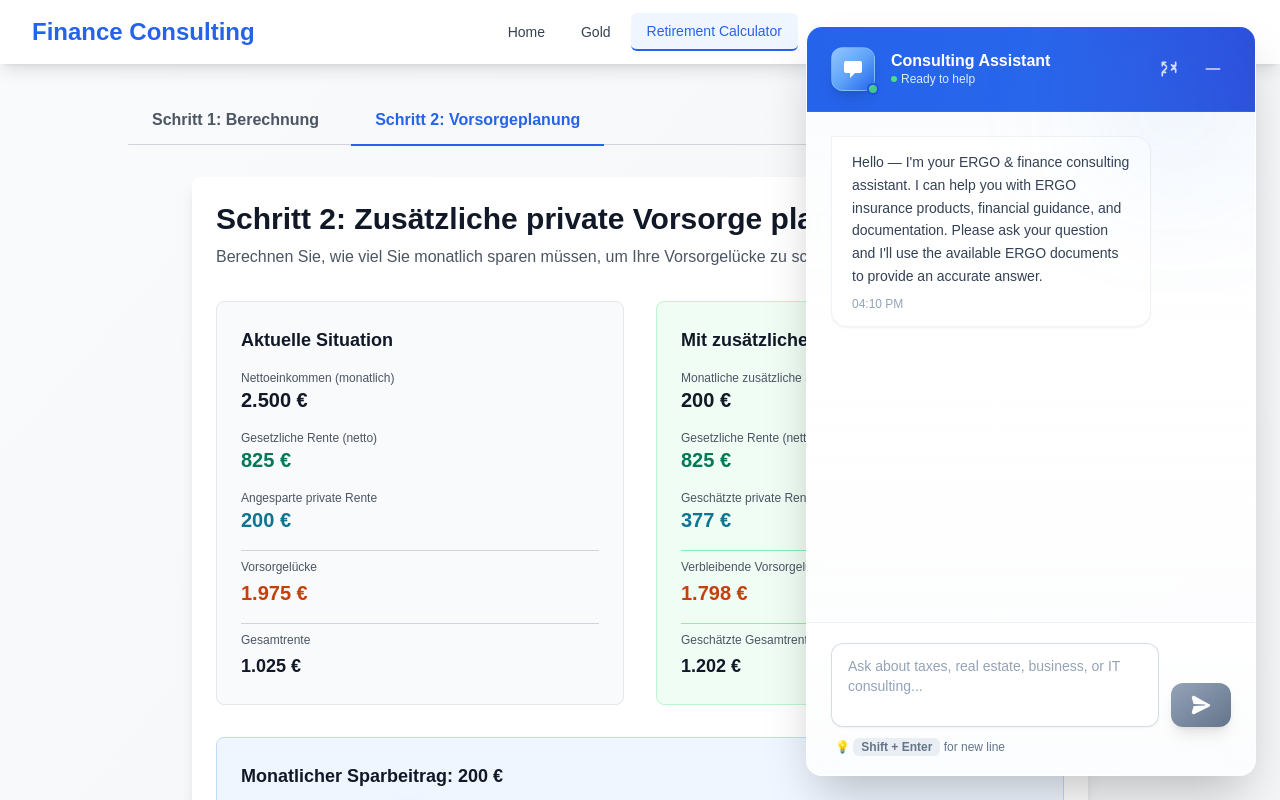
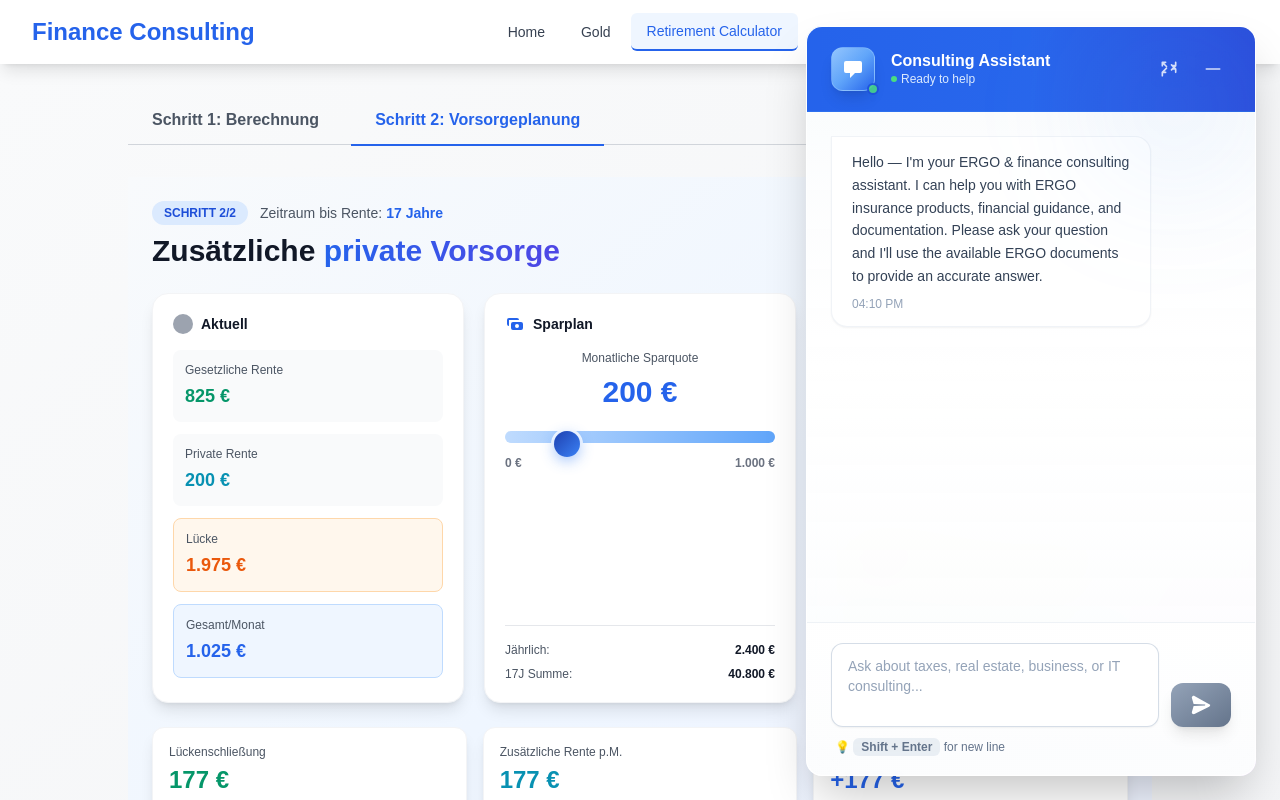
Before and after one commit to quocvietphung/document-intelligence-lab, a Next.js app: page /en/rentenrechner in a window 1280 px wide. Both pictures are taken after a click on the button "Schritt 2: Vorsorgeplanung". Shown: the top 800 px of the page. Built offline with nearby package versions, Linux system fonts and the light colour scheme.

Commit message:
Refactor: Enhance PensionStep2 layout and improve component structure for better user experience

```diff
--- a/components/pension/PensionStep2.tsx
+++ b/components/pension/PensionStep2.tsx
@@ -55,8 +55,6 @@ const PensionStep2: React.FC<PensionStep2Props> = ({
   const [monthlyContribution, setMonthlyContribution] = useState(200);
   const [settings] = useState<PensionSettings>(DEFAULT_SETTINGS);
 
-  // ...existing code...
-
   // Compute age and years until retirement
   const currentAge = new Date().getFullYear() - birthYear;
   const yearsUntilRetirement = Math.max(0, settings.rentenbeginnAlter - currentAge);
@@ -80,110 +78,169 @@ const PensionStep2: React.FC<PensionStep2Props> = ({
   }, [netIncome, birthYear, totalPrivatePension, settings, wunschrente]);
 
   // Calculate annual cost and cumulative investment
-  const totalMonthlyInvestment = monthlyContribution;
   const totalAnnualInvestment = monthlyContribution * 12;
   const totalCumulativeInvestment = monthlyContribution * 12 * yearsUntilRetirement;
 
+  // Calculate gap reduction and percentage
+  const gapReduction = basePensionResult.vorsorgeluecke - projectedPensionResult.vorsorgeluecke;
+  const gapReductionPercent = basePensionResult.vorsorgeluecke > 0
+    ? (gapReduction / basePensionResult.vorsorgeluecke) * 100
+    : 0;
+
   return (
-    <div className="w-full max-w-4xl mx-auto p-6 bg-white rounded-lg shadow-lg">
-      {/* Header */}
-      <div className="mb-8">
-        <h1 className="text-3xl font-bold text-gray-900 mb-2">
-          Schritt 2: Zusätzliche private Vorsorge planen
+    <div className="min-h-screen bg-gradient-to-br from-slate-50 via-blue-50 to-indigo-50 p-4 md:p-6">
+      <div className="max-w-7xl mx-auto">
+        {/* Compact Header */}
+        <div className="mb-6">
+          <div className="flex items-center gap-3 mb-2">
+            <span className="px-3 py-1 bg-blue-100 text-blue-700 text-xs font-bold rounded-full">
+              SCHRITT 2/2
+            </span>
+            <span className="text-sm text-gray-600">
+              <span className="font-medium">Zeitraum bis Rente:</span>
+              <span className="font-bold text-blue-600 ml-1">{yearsUntilRetirement} Jahre</span>
+            </span>
+          </div>
+          <h1 className="text-2xl md:text-3xl font-bold text-gray-900">
+            Zusätzliche <span className="bg-gradient-to-r from-blue-600 to-indigo-600 bg-clip-text text-transparent">private Vorsorge</span>
           </h1>
-        <p className="text-gray-600">
-          Berechnen Sie, wie viel Sie monatlich sparen müssen, um Ihre Vorsorgelücke zu schließen.
-        </p>
         </div>
 
-      {/* Main Content */}
-      <div className="grid grid-cols-1 lg:grid-cols-2 gap-8 mb-8">
-        {/* Left: Current Situation */}
-        <div className="p-6 bg-gray-50 rounded-lg border border-gray-200">
-          <h2 className="text-lg font-bold text-gray-900 mb-4">Aktuelle Situation</h2>
+        {/* Main 3-Column Grid */}
+        <div className="grid lg:grid-cols-3 gap-5 mb-6">
+          {/* LEFT: Aktuelle Situation */}
+          <div className="bg-white rounded-2xl p-5 shadow-lg border border-gray-100">
+            <h3 className="text-sm font-bold text-gray-900 mb-4 flex items-center gap-2">
+              <span className="w-5 h-5 rounded-full bg-gray-400"></span>
+              Aktuell
+            </h3>
 
-          <div className="space-y-4">
-            <div>
-              <p className="text-xs text-gray-600">Nettoeinkommen (monatlich)</p>
-              <p className="text-xl font-bold text-gray-900">{formatCurrency(netIncome)}</p>
-            </div>
-
-            <div>
-              <p className="text-xs text-gray-600">Gesetzliche Rente (netto)</p>
-              <p className="text-xl font-bold text-emerald-700">
+            <div className="space-y-3">
+              <div className="bg-gray-50 rounded-lg p-3">
+                <p className="text-xs text-gray-600 mb-1">Gesetzliche Rente</p>
+                <p className="text-lg font-bold text-emerald-600">
                   {formatCurrency(basePensionResult.gesetzlicheRenteNetto)}
                 </p>
               </div>
 
-            <div>
-              <p className="text-xs text-gray-600">Angesparte private Rente</p>
-              <p className="text-xl font-bold text-cyan-700">
+              <div className="bg-gray-50 rounded-lg p-3">
+                <p className="text-xs text-gray-600 mb-1">Private Rente</p>
+                <p className="text-lg font-bold text-cyan-600">
                   {formatCurrency(existingPrivateRente)}
                 </p>
               </div>
 
-            <div className="pt-2 border-t border-gray-300">
-              <p className="text-xs text-gray-600 mb-1">Vorsorgelücke</p>
-              <p
-                className={`text-xl font-bold ${
+              <div className={`rounded-lg p-3 ${
                 basePensionResult.vorsorgeluecke > 0
-                    ? "text-orange-700"
-                    : "text-green-700"
-                }`}
-              >
+                  ? "bg-orange-50 border border-orange-200"
+                  : "bg-green-50 border border-green-200"
+              }`}>
+                <p className="text-xs text-gray-600 mb-1">Lücke</p>
+                <p className={`text-lg font-bold ${
+                  basePensionResult.vorsorgeluecke > 0
+                    ? "text-orange-600"
+                    : "text-green-600"
+                }`}>
                   {formatCurrency(basePensionResult.vorsorgeluecke)}
                 </p>
               </div>
 
-            <div className="pt-2 border-t border-gray-300">
-              <p className="text-xs text-gray-600 mb-1">Gesamtrente</p>
-              <p className="text-lg font-bold text-gray-900">
+              <div className="bg-blue-50 rounded-lg p-3 border border-blue-200">
+                <p className="text-xs text-gray-600 mb-1">Gesamt/Monat</p>
+                <p className="text-lg font-bold text-blue-600">
                   {formatCurrency(basePensionResult.gesamtRente)}
                 </p>
               </div>
             </div>
           </div>
 
-        {/* Right: Projected Situation */}
-        <div className="p-6 bg-green-50 rounded-lg border border-green-200">
-          <h2 className="text-lg font-bold text-gray-900 mb-4">Mit zusätzlicher Vorsorge</h2>
+          {/* MIDDLE: Slider */}
+          <div className="bg-white rounded-2xl p-5 shadow-lg border border-gray-100 flex flex-col">
+            <h3 className="text-sm font-bold text-gray-900 mb-4 flex items-center gap-2">
+              <svg className="w-5 h-5 text-blue-600" fill="currentColor" viewBox="0 0 20 20">
+                <path d="M4 4a2 2 0 00-2 2v4a2 2 0 002 2V6h10a2 2 0 00-2-2H4zm2 6a2 2 0 012-2h8a2 2 0 012 2v4a2 2 0 01-2 2H8a2 2 0 01-2-2v-4zm6 4a2 2 0 100-4 2 2 0 000 4z" />
+              </svg>
+              Sparplan
+            </h3>
 
-          <div className="space-y-4">
+            <div className="flex-1 flex flex-col justify-between">
               <div>
-              <p className="text-xs text-gray-600">Monatliche zusätzliche Sparbeitrag</p>
-              <p className="text-xl font-bold text-gray-900">{formatCurrency(monthlyContribution)}</p>
+                <div className="text-center mb-4">
+                  <p className="text-xs text-gray-600 mb-2">Monatliche Sparquote</p>
+                  <p className="text-3xl font-bold text-blue-600">
+                    {formatCurrency(monthlyContribution)}
+                  </p>
                 </div>
 
-            <div>
-              <p className="text-xs text-gray-600">Gesetzliche Rente (netto) [unverändert]</p>
-              <p className="text-xl font-bold text-emerald-700">
+                <input
+                  type="range"
+                  min="0"
+                  max="1000"
+                  step="25"
+                  value={monthlyContribution}
+                  onChange={(e) => setMonthlyContribution(parseInt(e.target.value))}
+                  className="w-full h-3 bg-gradient-to-r from-blue-200 to-blue-400 rounded-lg accent-blue-600 mb-3"
+                />
+
+                <div className="flex justify-between text-xs text-gray-500 font-semibold">
+                  <span>{formatCurrency(0)}</span>
+                  <span>{formatCurrency(1000)}</span>
+                </div>
+              </div>
+
+              <div className="space-y-2 mt-4 pt-4 border-t border-gray-200">
+                <div className="flex justify-between text-xs">
+                  <span className="text-gray-600">Jährlich:</span>
+                  <span className="font-bold text-gray-900">{formatCurrency(totalAnnualInvestment)}</span>
+                </div>
+                <div className="flex justify-between text-xs">
+                  <span className="text-gray-600">{yearsUntilRetirement}J Summe:</span>
+                  <span className="font-bold text-gray-900">{formatCurrency(totalCumulativeInvestment)}</span>
+                </div>
+              </div>
+            </div>
+          </div>
+
+          {/* RIGHT: Projected Situation */}
+          <div className="bg-gradient-to-br from-emerald-50 to-white rounded-2xl p-5 shadow-lg border border-emerald-200">
+            <h3 className="text-sm font-bold text-gray-900 mb-4 flex items-center gap-2">
+              <span className="w-5 h-5 rounded-full bg-emerald-500"></span>
+              Mit Sparbeitrag
+            </h3>
+
+            <div className="space-y-3">
+              <div className="bg-white rounded-lg p-3 border border-gray-200">
+                <p className="text-xs text-gray-600 mb-1">Gesetzliche Rente</p>
+                <p className="text-lg font-bold text-emerald-600">
                   {formatCurrency(projectedPensionResult.gesetzlicheRenteNetto)}
                 </p>
               </div>
 
-            <div>
-              <p className="text-xs text-gray-600">Geschätzte private Rente (inkl. Zusatz)</p>
-              <p className="text-xl font-bold text-cyan-700">
+              <div className="bg-white rounded-lg p-3 border border-gray-200">
+                <p className="text-xs text-gray-600 mb-1">Private Rente (inkl. Zusatz)</p>
+                <p className="text-lg font-bold text-cyan-600">
                   {formatCurrency(totalPrivatePension)}
                 </p>
               </div>
 
-            <div className="pt-2 border-t border-green-300">
-              <p className="text-xs text-gray-600 mb-1">Verbleibende Vorsorgelücke</p>
-              <p
-                className={`text-xl font-bold ${
+              <div className={`rounded-lg p-3 ${
+                projectedPensionResult.vorsorgeluecke > 0
+                  ? "bg-orange-100 border border-orange-300"
+                  : "bg-green-100 border border-green-300"
+              }`}>
+                <p className="text-xs text-gray-600 mb-1">Verbleibende Lücke</p>
+                <p className={`text-lg font-bold ${
                   projectedPensionResult.vorsorgeluecke > 0
                     ? "text-orange-700"
                     : "text-green-700"
-                }`}
-              >
+                }`}>
                   {formatCurrency(projectedPensionResult.vorsorgeluecke)}
                 </p>
               </div>
 
-            <div className="pt-2 border-t border-green-300">
-              <p className="text-xs text-gray-600 mb-1">Geschätzte Gesamtrente</p>
-              <p className="text-lg font-bold text-gray-900">
+              <div className="bg-emerald-100 rounded-lg p-3 border border-emerald-300">
+                <p className="text-xs text-gray-600 mb-1">Neue Gesamt/Monat</p>
+                <p className="text-lg font-bold text-emerald-700">
                   {formatCurrency(projectedPensionResult.gesamtRente)}
                 </p>
               </div>
@@ -191,111 +248,63 @@ const PensionStep2: React.FC<PensionStep2Props> = ({
           </div>
         </div>
 
-      {/* Contribution Slider */}
-      <div className="mb-8 p-6 bg-blue-50 rounded-lg border border-blue-200">
-        <h3 className="text-lg font-bold text-gray-900 mb-4">
-          Monatlicher Sparbeitrag: {formatCurrency(monthlyContribution)}
-        </h3>
+        {/* Impact Summary - Compact */}
+        <div className="grid md:grid-cols-3 gap-4 mb-6">
+          <div className="bg-white rounded-xl p-4 shadow-lg border border-gray-100">
+            <p className="text-xs text-gray-600 mb-1">Lückenschließung</p>
+            <p className="text-2xl font-bold text-emerald-600">
+              {formatCurrency(gapReduction)}
+            </p>
+            <p className="text-xs text-gray-500 mt-1">{gapReductionPercent.toFixed(0)}% der Lücke</p>
+          </div>
 
-        <input
-          type="range"
-          min="0"
-          max="1000"
-          step="50"
-          value={monthlyContribution}
-          onChange={(e) => setMonthlyContribution(parseInt(e.target.value))}
-          className="w-full mb-4"
-        />
+          <div className="bg-white rounded-xl p-4 shadow-lg border border-gray-100">
+            <p className="text-xs text-gray-600 mb-1">Zusätzliche Rente p.M.</p>
+            <p className="text-2xl font-bold text-cyan-600">
+              {formatCurrency(additionalPrivatePension)}
+            </p>
+            <p className="text-xs text-gray-500 mt-1">aus Sparplan</p>
+          </div>
 
-        <div className="flex justify-between text-sm text-gray-600">
-          <span>{formatCurrency(0)} / Monat</span>
-          <span>{formatCurrency(1000)} / Monat</span>
+          <div className="bg-white rounded-xl p-4 shadow-lg border border-gray-100">
+            <p className="text-xs text-gray-600 mb-1">Rentensteigerung</p>
+            <p className="text-2xl font-bold text-blue-600">
+              +{formatCurrency(projectedPensionResult.gesamtRente - basePensionResult.gesamtRente)}
+            </p>
+            <p className="text-xs text-gray-500 mt-1">monatlich mehr</p>
           </div>
         </div>
 
-      {/* Investment Summary */}
-      <div className="grid grid-cols-1 md:grid-cols-3 gap-4 mb-8">
-        <div className="p-4 bg-purple-50 rounded-lg border border-purple-200">
-          <p className="text-xs text-gray-600 mb-1">Monatlicher Sparbeitrag</p>
-          <p className="text-2xl font-bold text-purple-700">
-            {formatCurrency(totalMonthlyInvestment)}
+        {/* Info Box */}
+        <div className="bg-blue-50 border border-blue-200 rounded-xl p-4 mb-6">
+          <p className="text-xs text-gray-700">
+            <span className="font-semibold text-blue-900">💡 Info:</span> Mit {formatCurrency(monthlyContribution)}/Monat sparen Sie {formatCurrency(totalCumulativeInvestment)} bis Rente ({yearsUntilRetirement} Jahre). Dies schließt {gapReductionPercent.toFixed(0)}% Ihrer Vorsorgelücke.
           </p>
         </div>
 
-        <div className="p-4 bg-indigo-50 rounded-lg border border-indigo-200">
-          <p className="text-xs text-gray-600 mb-1">Jährliche Sparleistung</p>
-          <p className="text-2xl font-bold text-indigo-700">
-            {formatCurrency(totalAnnualInvestment)}
-          </p>
-        </div>
+        {/* Footer Buttons */}
+        <div className="flex justify-between items-center gap-4">
+          <button
+            onClick={onBack}
+            className="inline-flex items-center gap-2 px-6 py-3 bg-white border border-gray-200 rounded-xl font-semibold text-gray-700 hover:border-gray-300 hover:shadow-lg transition-all"
+          >
+            <svg className="w-5 h-5" fill="none" stroke="currentColor" viewBox="0 0 24 24">
+              <path strokeLinecap="round" strokeLinejoin="round" strokeWidth={2} d="M15 19l-7-7 7-7" />
+            </svg>
+            Zurück zu Schritt 1
+          </button>
 
-        <div className="p-4 bg-pink-50 rounded-lg border border-pink-200">
-          <p className="text-xs text-gray-600 mb-1">
-            Kumulative Investition <br />
-            ({yearsUntilRetirement} Jahre)
-          </p>
-          <p className="text-2xl font-bold text-pink-700">
-            {formatCurrency(totalCumulativeInvestment)}
-          </p>
+          <button
+            onClick={() => window.scrollTo({ top: 0, behavior: 'smooth' })}
+            className="inline-flex items-center gap-2 px-8 py-3 bg-gradient-to-r from-blue-600 to-indigo-600 text-white rounded-xl font-bold hover:shadow-xl transition-all transform hover:scale-105"
+          >
+            Fertig
+            <svg className="w-5 h-5" fill="none" stroke="currentColor" viewBox="0 0 24 24">
+              <path strokeLinecap="round" strokeLinejoin="round" strokeWidth={2} d="M5 13l4 4L19 7" />
+            </svg>
+          </button>
         </div>
       </div>
-
-      {/* Impact Analysis */}
-      <div className="border-t pt-6">
-        <h3 className="text-lg font-bold text-gray-900 mb-4">Auswirkungsanalyse</h3>
-
-        <div className="space-y-3">
-          <div className="flex justify-between items-center p-3 bg-gray-50 rounded">
-            <span className="text-gray-700">Schließung der Vorsorgelücke</span>
-            <span className="font-bold text-gray-900">
-              {formatCurrency(
-                basePensionResult.vorsorgeluecke - projectedPensionResult.vorsorgeluecke
-              )}
-            </span>
-          </div>
-
-          <div className="flex justify-between items-center p-3 bg-gray-50 rounded">
-            <span className="text-gray-700">Verbleibende Vorsorgelücke</span>
-            <span
-              className={`font-bold ${
-                projectedPensionResult.vorsorgeluecke > 0
-                  ? "text-orange-700"
-                  : "text-green-700"
-              }`}
-            >
-              {formatCurrency(projectedPensionResult.vorsorgeluecke)}
-            </span>
-          </div>
-
-          <div className="flex justify-between items-center p-3 bg-green-50 rounded border border-green-200">
-            <span className="text-gray-700 font-semibold">Neue Gesamtrente monatlich</span>
-            <span className="text-lg font-bold text-green-700">
-              {formatCurrency(projectedPensionResult.gesamtRente)}
-            </span>
-          </div>
-        </div>
-      </div>
-
-      {/* Disclaimer */}
-      <div className="mt-8 p-4 bg-yellow-50 rounded-lg border border-yellow-200">
-        <p className="text-xs text-gray-700">
-          <span className="font-semibold">Hinweis:</span> Dies ist eine vereinfachte Schätzung
-          basierend auf durchschnittlichen Annahmen. Die tatsächliche Rendite kann variieren.
-          Konsultieren Sie einen Finanzberater für eine persönliche Analyse.
-        </p>
-      </div>
-
-      {/* Back Button */}
-      {onBack && (
-        <div className="mt-8 flex justify-start">
-          <button
-            onClick={onBack}
-            className="px-6 py-3 bg-gray-300 hover:bg-gray-400 text-gray-800 font-semibold rounded-lg transition shadow-md hover:shadow-lg"
-          >
-            ← Zurück zu Schritt 1
-          </button>
-        </div>
-      )}
     </div>
   );
 };
```
Lines whose indentation alone changed are shown as unchanged.
